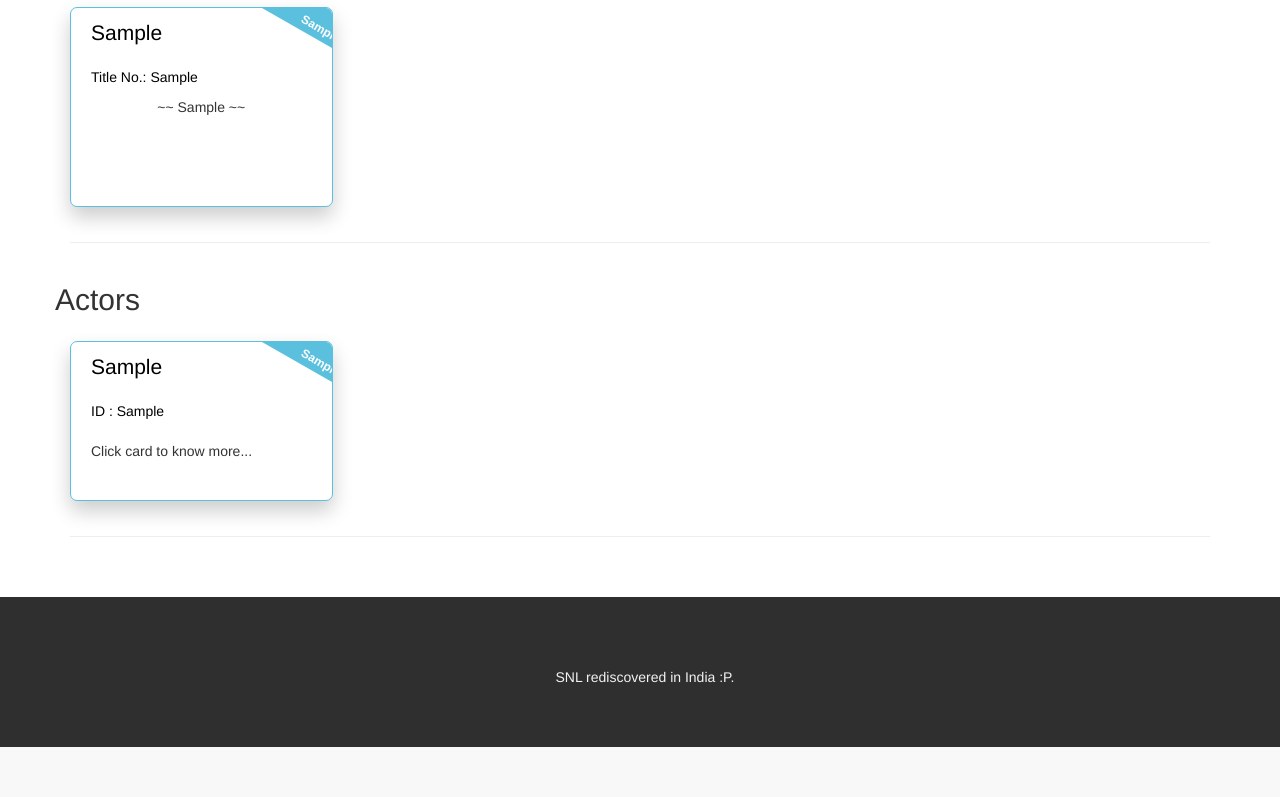
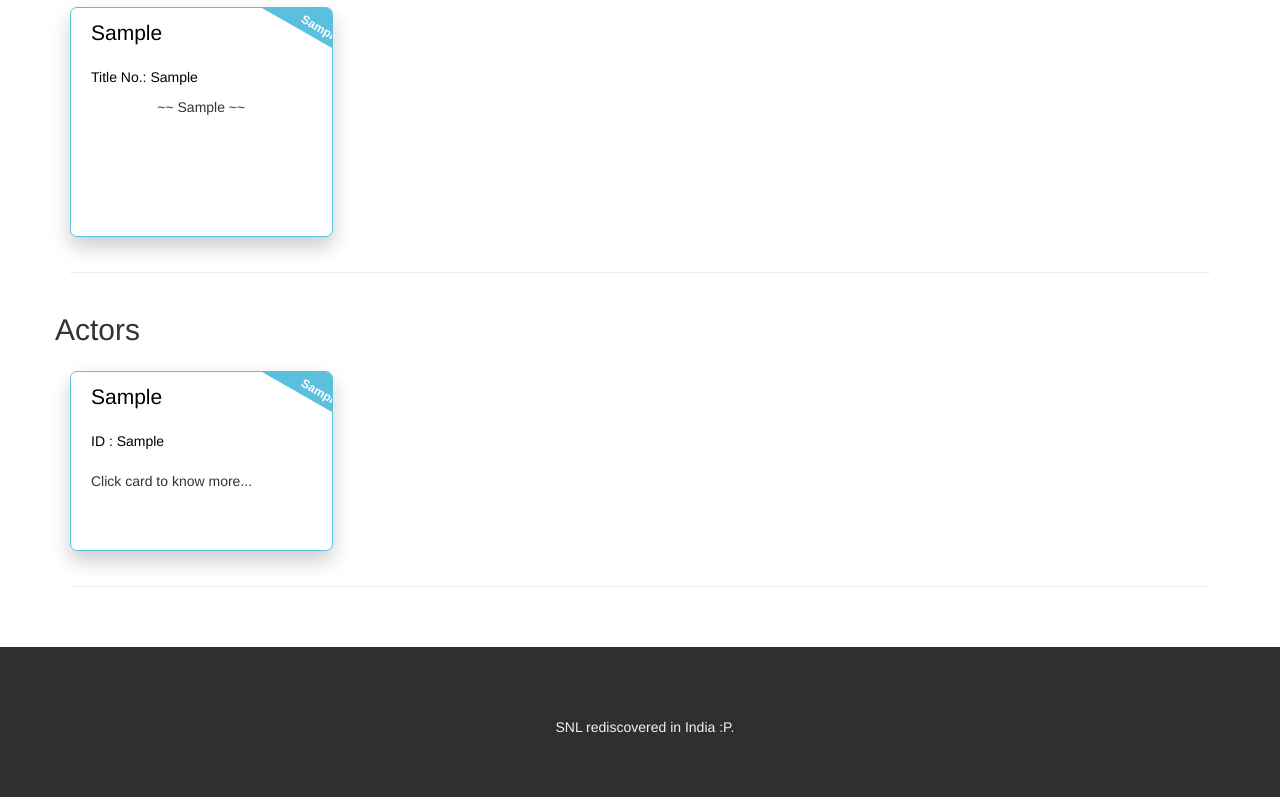
Before and after one commit to Prakhar0409/snl-archives, a Django app: template snl/website/templates/website/episode.html in a window 1280 px wide. Shown: the part 924-1721 px from the top of the page. Before the commit the page ends 1671 px from the top, so only its background shows below. Run offline with Django 3.2, Linux system fonts and the light colour scheme; the template is opened without the code that fills it: most values are stand-ins (such as "Sample title", 1, 10 or a date in 2020); some libraries are stand-ins or nearby versions.

Commit message:
corrected minor bugs

```diff
--- a/snl/website/static/website/css/titles.css
+++ b/snl/website/static/website/css/titles.css
@@ -86,7 +86,7 @@ a:hover{
   	height:200px;
   }
   .inTitleActor{
-  	height:160px;
+  	height:180px;
   }
   .searchTitleDiv{
     height: 250px;
@@ -101,10 +101,10 @@ a:hover{
     width: 25%;
   }
   .titleDiv{
-  	height:200px;
+  	height:230px;
   }
   .inTitleActor{
-  	height:160px;
+  	height:180px;
   }
   .searchTitleDiv{
     height: 250px;
--- a/snl/website/templates/website/search.html
+++ b/snl/website/templates/website/search.html
@@ -158,7 +158,6 @@
 {% endif %}
 {% endfor %}
 
-
 	{% for actor in actors %}
 		{% if forloop.first %}
 			<div class='row'>
```
Also changed, not shown: snl/website/views.py (+13 -10 lines).
